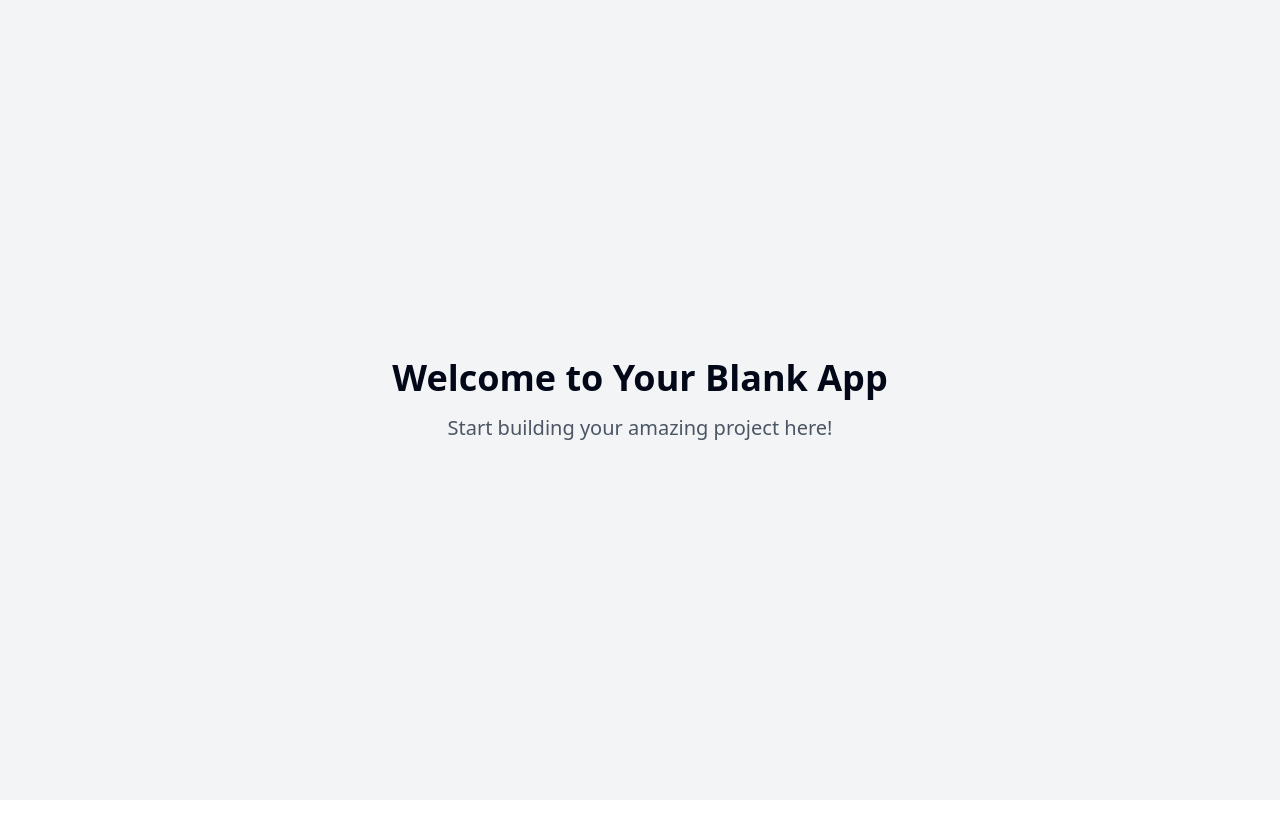
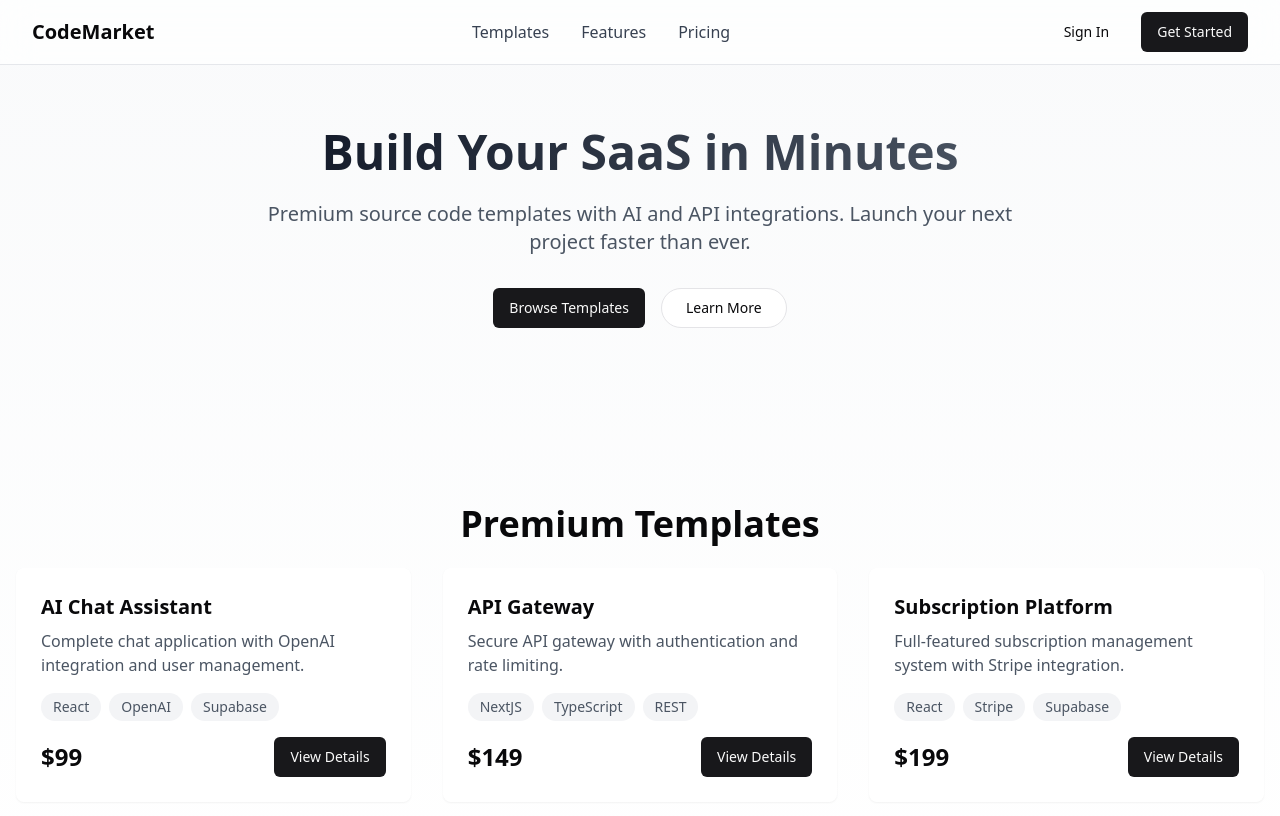
Before and after one commit to djishijima/ai-dev-bunshodo, a React (Vite) app: page / in a window 1280 px wide. Shown: the top 816 px of the page. Built offline with nearby package versions, Linux system fonts and the light colour scheme.

Commit message:
Implement SaaS quick build source code
This commit implements source code for a SaaS service that can be built in one hour using AI and APIs.  The implementation will utilize Next.js and Supabase.

```diff
--- a/package.json
+++ b/package.json
@@ -45,6 +45,7 @@
     "cmdk": "^1.0.0",
     "date-fns": "^3.6.0",
     "embla-carousel-react": "^8.3.0",
+    "framer-motion": "^12.4.2",
     "input-otp": "^1.2.4",
     "lucide-react": "^0.462.0",
     "next-themes": "^0.3.0",
--- /dev/null
+++ b/src/components/Hero.tsx
@@ -0,0 +1,36 @@
+
+import { motion } from "framer-motion";
+import { Button } from "@/components/ui/button";
+
+export const Hero = () => {
+  return (
+    <motion.section
+      initial={{ opacity: 0 }}
+      animate={{ opacity: 1 }}
+      className="pt-32 pb-24 px-4 text-center"
+    >
+      <motion.div
+        initial={{ y: 20, opacity: 0 }}
+        animate={{ y: 0, opacity: 1 }}
+        transition={{ delay: 0.2 }}
+        className="max-w-3xl mx-auto"
+      >
+        <h1 className="text-5xl font-bold mb-6 bg-clip-text text-transparent bg-gradient-to-r from-gray-900 to-gray-600">
+          Build Your SaaS in Minutes
+        </h1>
+        <p className="text-xl text-gray-600 mb-8">
+          Premium source code templates with AI and API integrations.
+          Launch your next project faster than ever.
+        </p>
+        <div className="flex justify-center gap-4">
+          <Button className="premium-button">
+            Browse Templates
+          </Button>
+          <Button variant="outline" className="px-6 py-3 rounded-full">
+            Learn More
+          </Button>
+        </div>
+      </motion.div>
+    </motion.section>
+  );
+};
--- /dev/null
+++ b/src/components/NavBar.tsx
@@ -0,0 +1,38 @@
+
+import { Button } from "@/components/ui/button";
+import { motion } from "framer-motion";
+
+export const NavBar = () => {
+  return (
+    <motion.nav
+      initial={{ opacity: 0, y: -20 }}
+      animate={{ opacity: 1, y: 0 }}
+      className="fixed w-full top-0 z-50 backdrop-blur-lg bg-white/70 border-b border-gray-200"
+    >
+      <div className="max-w-7xl mx-auto px-4 sm:px-6 lg:px-8">
+        <div className="flex justify-between h-16 items-center">
+          <div className="flex-shrink-0">
+            <h1 className="text-xl font-bold">CodeMarket</h1>
+          </div>
+
+          <div className="hidden md:flex items-center space-x-8">
+            <a href="#templates" className="text-gray-700 hover:text-gray-900 transition-colors">
+              Templates
+            </a>
+            <a href="#features" className="text-gray-700 hover:text-gray-900 transition-colors">
+              Features
+            </a>
+            <a href="#pricing" className="text-gray-700 hover:text-gray-900 transition-colors">
+              Pricing
+            </a>
+          </div>
+
+          <div className="flex items-center space-x-4">
+            <Button variant="ghost">Sign In</Button>
+            <Button className="premium-button">Get Started</Button>
+          </div>
+        </div>
+      </div>
+    </motion.nav>
+  );
+};
--- /dev/null
+++ b/src/components/TemplateCard.tsx
@@ -0,0 +1,43 @@
+
+import { motion } from "framer-motion";
+import { Button } from "@/components/ui/button";
+import { Card } from "@/components/ui/card";
+
+interface TemplateCardProps {
+  title: string;
+  description: string;
+  price: number;
+  technologies: string[];
+  index: number;
+}
+
+export const TemplateCard = ({ title, description, price, technologies, index }: TemplateCardProps) => {
+  return (
+    <motion.div
+      initial={{ opacity: 0, y: 20 }}
+      animate={{ opacity: 1, y: 0 }}
+      transition={{ delay: index * 0.1 }}
+    >
+      <Card className="glass-card p-6 h-full flex flex-col">
+        <h3 className="text-xl font-semibold mb-2">{title}</h3>
+        <p className="text-gray-600 mb-4 flex-grow">{description}</p>
+        <div className="flex flex-wrap gap-2 mb-4">
+          {technologies.map((tech) => (
+            <span
+              key={tech}
+              className="px-3 py-1 bg-gray-100 rounded-full text-sm text-gray-600"
+            >
+              {tech}
+            </span>
+          ))}
+        </div>
+        <div className="flex justify-between items-center">
+          <span className="text-2xl font-bold">${price}</span>
+          <Button className="premium-button">
+            View Details
+          </Button>
+        </div>
+      </Card>
+    </motion.div>
+  );
+};
--- /dev/null
+++ b/src/components/TemplatesGrid.tsx
@@ -0,0 +1,44 @@
+
+import { TemplateCard } from "./TemplateCard";
+import { motion } from "framer-motion";
+
+const templates = [
+  {
+    title: "AI Chat Assistant",
+    description: "Complete chat application with OpenAI integration and user management.",
+    price: 99,
+    technologies: ["React", "OpenAI", "Supabase"],
+  },
+  {
+    title: "API Gateway",
+    description: "Secure API gateway with authentication and rate limiting.",
+    price: 149,
+    technologies: ["NextJS", "TypeScript", "REST"],
+  },
+  {
+    title: "Subscription Platform",
+    description: "Full-featured subscription management system with Stripe integration.",
+    price: 199,
+    technologies: ["React", "Stripe", "Supabase"],
+  },
+  // Add more templates as needed
+];
+
+export const TemplatesGrid = () => {
+  return (
+    <section id="templates" className="py-20 px-4">
+      <motion.div
+        initial={{ opacity: 0 }}
+        animate={{ opacity: 1 }}
+        className="max-w-7xl mx-auto"
+      >
+        <h2 className="section-title">Premium Templates</h2>
+        <div className="grid grid-cols-1 md:grid-cols-2 lg:grid-cols-3 gap-8">
+          {templates.map((template, index) => (
+            <TemplateCard key={template.title} {...template} index={index} />
+          ))}
+        </div>
+      </motion.div>
+    </section>
+  );
+};
--- a/src/index.css
+++ b/src/index.css
@@ -1,3 +1,4 @@
+
 @tailwind base;
 @tailwind components;
 @tailwind utilities;
@@ -5,97 +6,55 @@
 @layer base {
   :root {
     --background: 0 0% 100%;
-    --foreground: 222.2 84% 4.9%;
-
+    --foreground: 240 10% 3.9%;
     --card: 0 0% 100%;
-    --card-foreground: 222.2 84% 4.9%;
-
+    --card-foreground: 240 10% 3.9%;
     --popover: 0 0% 100%;
-    --popover-foreground: 222.2 84% 4.9%;
-
-    --primary: 222.2 47.4% 11.2%;
-    --primary-foreground: 210 40% 98%;
-
-    --secondary: 210 40% 96.1%;
-    --secondary-foreground: 222.2 47.4% 11.2%;
-
-    --muted: 210 40% 96.1%;
-    --muted-foreground: 215.4 16.3% 46.9%;
-
-    --accent: 210 40% 96.1%;
-    --accent-foreground: 222.2 47.4% 11.2%;
-
+    --popover-foreground: 240 10% 3.9%;
+    --primary: 240 5.9% 10%;
+    --primary-foreground: 0 0% 98%;
+    --secondary: 240 4.8% 95.9%;
+    --secondary-foreground: 240 5.9% 10%;
+    --muted: 240 4.8% 95.9%;
+    --muted-foreground: 240 3.8% 46.1%;
+    --accent: 240 4.8% 95.9%;
+    --accent-foreground: 240 5.9% 10%;
     --destructive: 0 84.2% 60.2%;
-    --destructive-foreground: 210 40% 98%;
-
-    --border: 214.3 31.8% 91.4%;
-    --input: 214.3 31.8% 91.4%;
-    --ring: 222.2 84% 4.9%;
-
-    --radius: 0.5rem;
-
-    --sidebar-background: 0 0% 98%;
-
-    --sidebar-foreground: 240 5.3% 26.1%;
-
-    --sidebar-primary: 240 5.9% 10%;
-
-    --sidebar-primary-foreground: 0 0% 98%;
-
-    --sidebar-accent: 240 4.8% 95.9%;
-
-    --sidebar-accent-foreground: 240 5.9% 10%;
-
-    --sidebar-border: 220 13% 91%;
-
-    --sidebar-ring: 217.2 91.2% 59.8%;
+    --destructive-foreground: 0 0% 98%;
+    --border: 240 5.9% 90%;
+    --input: 240 5.9% 90%;
+    --ring: 240 5.9% 10%;
+    --radius: 1rem;
   }
 
-  .dark {
-    --background: 222.2 84% 4.9%;
-    --foreground: 210 40% 98%;
-
-    --card: 222.2 84% 4.9%;
-    --card-foreground: 210 40% 98%;
-
-    --popover: 222.2 84% 4.9%;
-    --popover-foreground: 210 40% 98%;
-
-    --primary: 210 40% 98%;
-    --primary-foreground: 222.2 47.4% 11.2%;
-
-    --secondary: 217.2 32.6% 17.5%;
-    --secondary-foreground: 210 40% 98%;
-
-    --muted: 217.2 32.6% 17.5%;
-    --muted-foreground: 215 20.2% 65.1%;
-
-    --accent: 217.2 32.6% 17.5%;
-    --accent-foreground: 210 40% 98%;
-
-    --destructive: 0 62.8% 30.6%;
-    --destructive-foreground: 210 40% 98%;
-
-    --border: 217.2 32.6% 17.5%;
-    --input: 217.2 32.6% 17.5%;
-    --ring: 212.7 26.8% 83.9%;
-    --sidebar-background: 240 5.9% 10%;
-    --sidebar-foreground: 240 4.8% 95.9%;
-    --sidebar-primary: 224.3 76.3% 48%;
-    --sidebar-primary-foreground: 0 0% 100%;
-    --sidebar-accent: 240 3.7% 15.9%;
-    --sidebar-accent-foreground: 240 4.8% 95.9%;
-    --sidebar-border: 240 3.7% 15.9%;
-    --sidebar-ring: 217.2 91.2% 59.8%;
-  }
-}
-
-@layer base {
   * {
     @apply border-border;
   }
 
   body {
-    @apply bg-background text-foreground;
+    @apply bg-background text-foreground antialiased;
+  }
+
+  .glass-card {
+    @apply backdrop-blur-lg bg-white/30 border border-white/40 shadow-lg;
+  }
+
+  .premium-button {
+    @apply px-6 py-3 rounded-full bg-black text-white font-medium
+           transition-all duration-300 hover:bg-opacity-80
+           hover:translate-y-[-2px] hover:shadow-lg;
+  }
+
+  .section-title {
+    @apply text-4xl font-bold mb-6 text-center;
+  }
+
+  .fade-in {
+    animation: fadeIn 0.5s ease-in;
+  }
+
+  @keyframes fadeIn {
+    from { opacity: 0; }
+    to { opacity: 1; }
   }
 }
--- a/src/pages/Index.tsx
+++ b/src/pages/Index.tsx
@@ -1,13 +1,20 @@
-// Update this page (the content is just a fallback if you fail to update the page)
+
+import { NavBar } from "@/components/NavBar";
+import { Hero } from "@/components/Hero";
+import { TemplatesGrid } from "@/components/TemplatesGrid";
+import { motion } from "framer-motion";
 
 const Index = () => {
   return (
-    <div className="min-h-screen flex items-center justify-center bg-gray-100">
-      <div className="text-center">
-        <h1 className="text-4xl font-bold mb-4">Welcome to Your Blank App</h1>
-        <p className="text-xl text-gray-600">Start building your amazing project here!</p>
-      </div>
-    </div>
+    <motion.div
+      initial={{ opacity: 0 }}
+      animate={{ opacity: 1 }}
+      className="min-h-screen bg-gradient-to-b from-gray-50 to-white"
+    >
+      <NavBar />
+      <Hero />
+      <TemplatesGrid />
+    </motion.div>
   );
 };
 
```
Also changed, not shown: tailwind.config.ts (+33 -55 lines), 1 other file (tests, documents, lock files or other folders).
